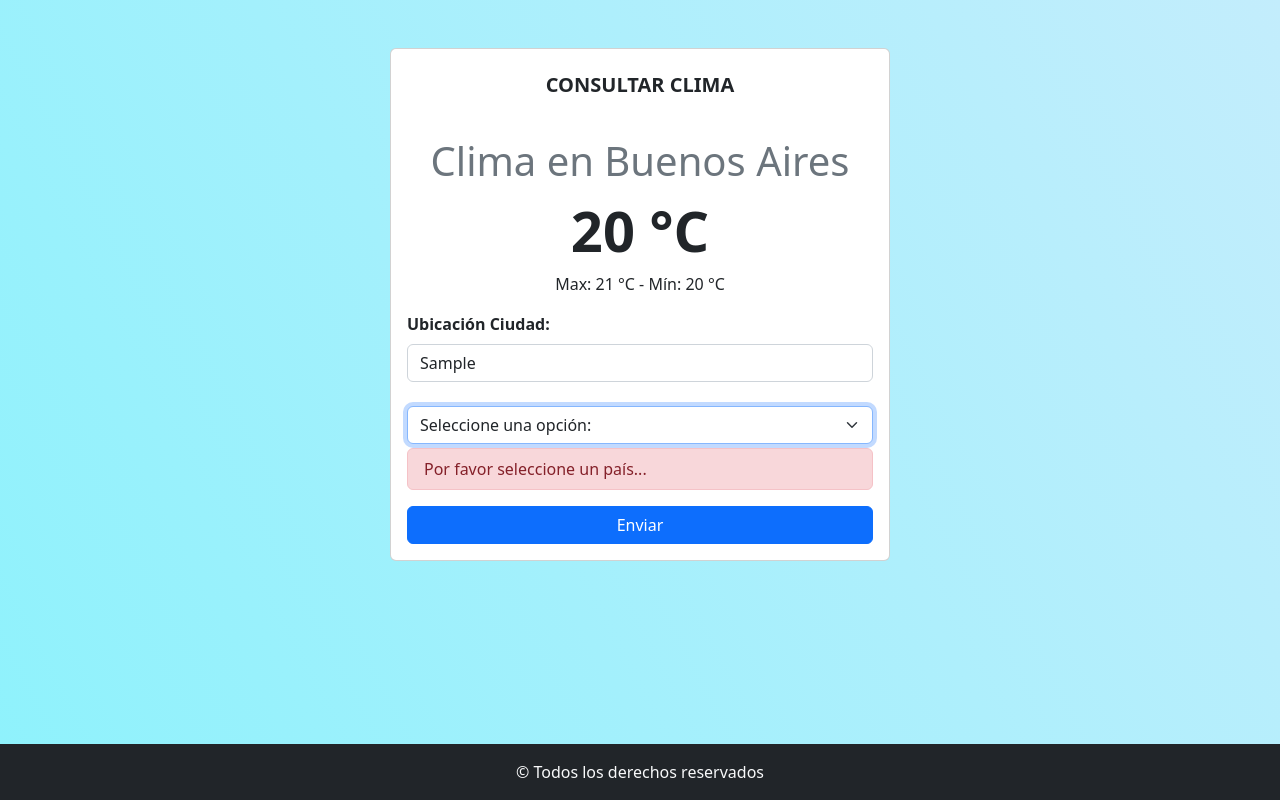
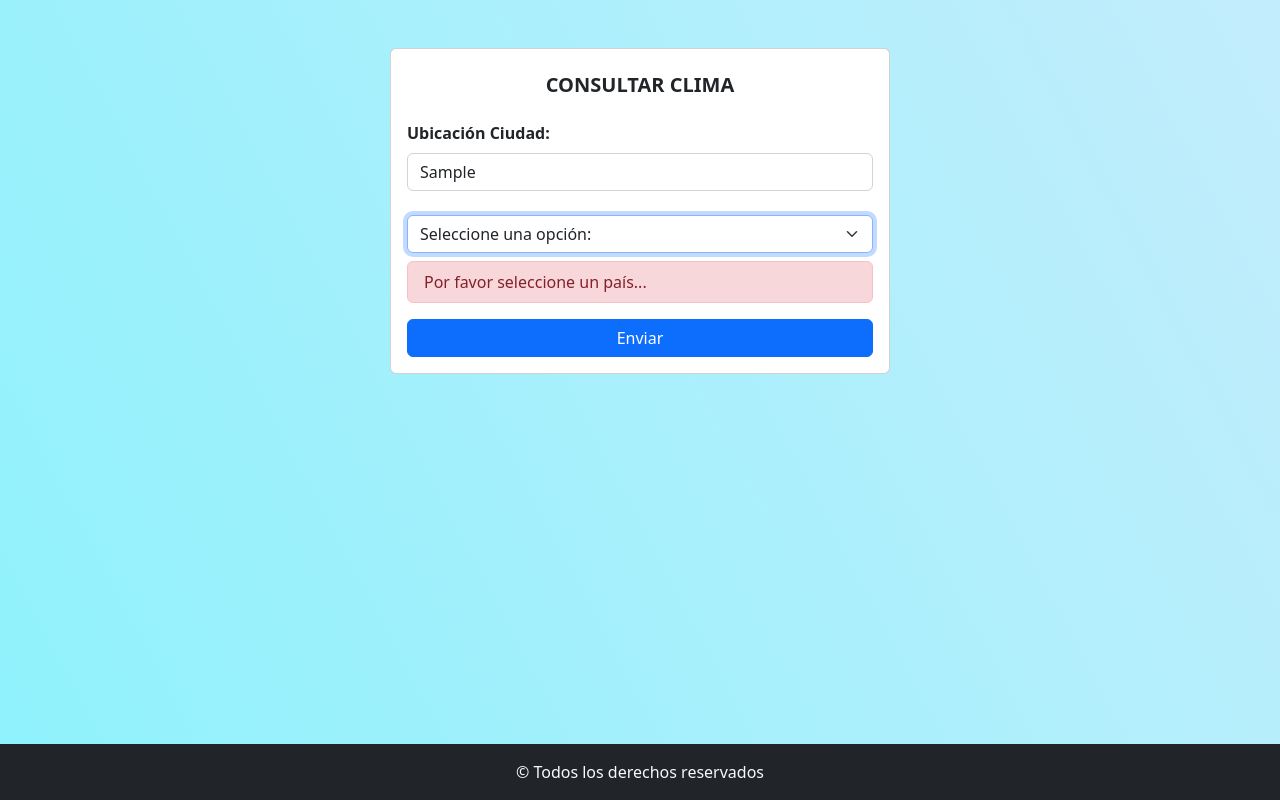
Before and after one commit to jgromerou/ej13-practico1-react, a React (Vite) app: page / in a window 1280 px wide. Both pictures are taken after typing "Sample" into the empty fields and a click on the button "Enviar". Built offline with nearby package versions, Linux system fonts and the light colour scheme.

Commit message:
se creó un state que me permite saber si es valido o no la consulta del clima para recien mostrar la Card del Clima (Maquetado)

```diff
--- a/src/components/CardClima/CardClima.jsx
+++ b/src/components/CardClima/CardClima.jsx
@@ -1,24 +1,16 @@
 import { Card } from 'react-bootstrap';
 import './card-clima.css';
 
-const CardClima = () => {
+const CardClima = ({ climaElegido }) => {
+  const {
+    main: { temp },
+  } = climaElegido;
   return (
     <>
-      {/* <Card className="mt-3">
-        <Card.Title className="mt-4 display-6 fw-bold text-center text-lg-start p-3">
-          Categoria seleccionada: {categ} y País Seleccionado: {pai}
-        </Card.Title>
-        <Row className="mb-4 mt-2 px-3">
-          {noticias.map((noticia, index) => (
-            <CardNoticia key={index} noticia={noticia} />
-          ))}
-        </Row>
-      </Card> */}
-
       <Card className="mt-2 text-center border-0">
         <Card.Body>
           <Card.Title className="text-muted display-6 mb-3">
-            Clima en Buenos Aires
+            Clima en .....
           </Card.Title>
           <Card.Subtitle className="mb-2 fw-bold display-4">
             20 °C
--- a/src/components/FormClima/FormClima.jsx
+++ b/src/components/FormClima/FormClima.jsx
@@ -12,20 +12,27 @@ const FormClima = () => {
     formState: { errors },
   } = useForm();
 
-  const onSubmit = async () => {
+  const [climaElegido, setClimaElegido] = useState();
+  const [isValidClima, setIsValidClima] = useState(true);
+
+  const onSubmit = async (datos) => {
     //3d73e1aee8b83e8ad4912b2fa95cb838
-    const ciudad = 'Las Vegas';
-    const pais = 'AR';
-    console.log('Buscando un clima...');
-    // try {
-    //   const resp = await fetch(
-    //     `https://api.openweathermap.org/data/2.5/weather?q=${ciudad},${pais}&appid=3d73e1aee8b83e8ad4912b2fa95cb838`
-    //   );
-    //   const data = await resp.json();
-    //   console.log(data);
-    // } catch (error) {
-    //   console.log(error);
-    // }
+
+    const { ubicacion, pais } = datos;
+
+    try {
+      const resp = await fetch(
+        `https://api.openweathermap.org/data/2.5/weather?q=${ubicacion},${pais}&appid=3d73e1aee8b83e8ad4912b2fa95cb838`
+      );
+      const data = await resp.json();
+      if (data.cod === '404') {
+        console.log('Error por poner mal el nombre de ciudad');
+        return;
+      }
+      setClimaElegido(data);
+    } catch (error) {
+      console.log(error);
+    }
   };
 
   return (
@@ -35,8 +42,8 @@ const FormClima = () => {
           <Card.Title className="mt-2 mb-4 text-uppercase  fw-bold text-center">
             Consultar Clima
           </Card.Title>
-          <CardClima />
-          <Form onClick={handleSubmit(onSubmit)}>
+          {!isValidClima && <CardClima climaElegido={climaElegido} />}
+          <Form onSubmit={handleSubmit(onSubmit)}>
             <Form.Group className="mb-4" controlId="ubicacionCiudad">
               <Form.Label className="fw-bold">Ubicación Ciudad:</Form.Label>
               <Form.Control
@@ -48,7 +55,7 @@ const FormClima = () => {
                 placeholder="Ingrese nombre de Ciudad"
               />
               {errors.ubicacion && (
-                <Alert variant="danger" className="py-2 my-1">
+                <Alert variant="danger" className="py-2 my-2">
                   Por favor ingrese una Ciudad...
                 </Alert>
               )}
@@ -74,7 +81,7 @@ const FormClima = () => {
                 <option value="PE">Perú</option>
               </Form.Select>
               {errors.pais && (
-                <Alert variant="danger" className="py-2 my-1">
+                <Alert variant="danger" className="py-2 my-2">
                   Por favor seleccione un país...
                 </Alert>
               )}
```
